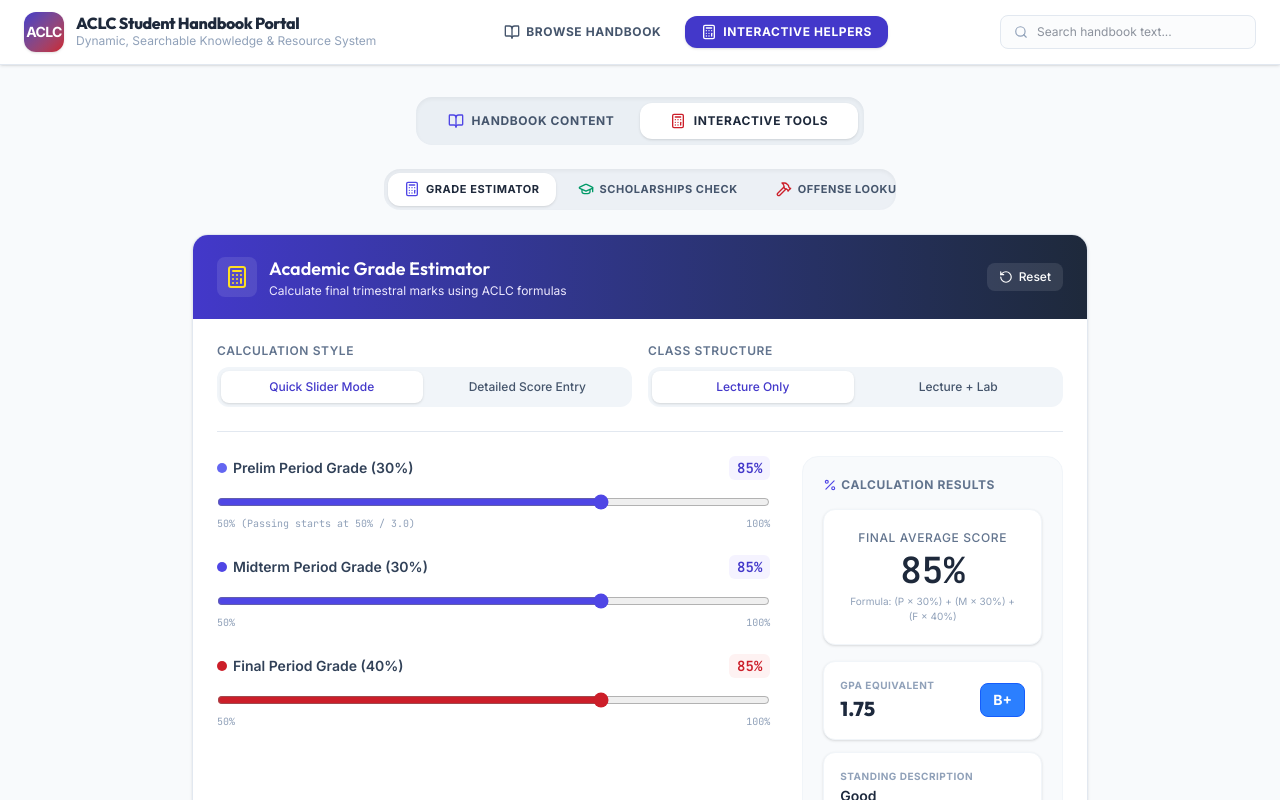
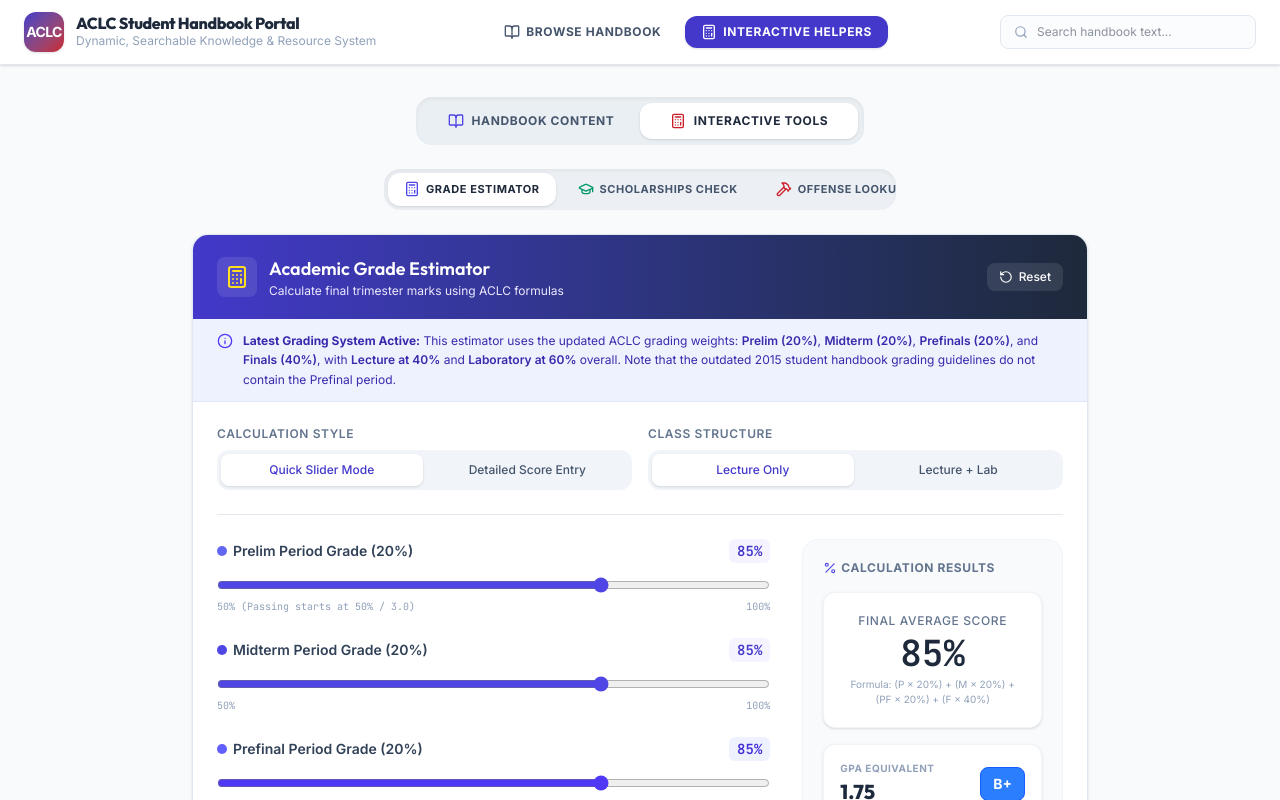
Before and after one commit to digitalartistbem/Student_Handbook, a React (Vite) app: page / in a window 1280 px wide. Both pictures are taken after a click on the button "INTERACTIVE HELPERS". Shown: the top 800 px of the page. Built offline with nearby package versions, Linux system fonts and the light colour scheme.

Commit message:
feat: update grade calculator and add disclaimers
- Add prefinal term support to grade calculator
- Include 2015 handbook disclaimer in scholarship checker
- Clean up UI, remove base path, and delete legacy deployment workflow

```diff
--- a/src/components/GradeCalculator.tsx
+++ b/src/components/GradeCalculator.tsx
@@ -32,28 +32,32 @@
   // Quick mode states (direct percentages)
   const [prelimPct, setPrelimPct] = useState<number>(85);
   const [midtermPct, setMidtermPct] = useState<number>(85);
+  const [prefinalPct, setPrefinalPct] = useState<number>(85);
   const [finalPct, setFinalPct] = useState<number>(85);
 
-  // Detailed mode states (Prelim, Midterm, Final breakdowns)
+  // Detailed mode states (Prelim, Midterm, Prefinal, Final breakdowns)
   const [detailedGrades, setDetailedGrades] = useState({
     prelim: { lecQuizzes: '', lecParticipation: '', lecExam: '', labExp: '', labParticipation: '', labExam: '' },
     midterm: { lecQuizzes: '', lecParticipation: '', lecExam: '', labExp: '', labParticipation: '', labExam: '' },
+    prefinal: { lecQuizzes: '', lecParticipation: '', lecExam: '', labExp: '', labParticipation: '', labExam: '' },
     final: { lecQuizzes: '', lecParticipation: '', lecExam: '', labExp: '', labParticipation: '', labExam: '' },
   });
 
   const handleReset = () => {
     setPrelimPct(85);
     setMidtermPct(85);
+    setPrefinalPct(85);
     setFinalPct(85);
     setDetailedGrades({
       prelim: { lecQuizzes: '', lecParticipation: '', lecExam: '', labExp: '', labParticipation: '', labExam: '' },
       midterm: { lecQuizzes: '', lecParticipation: '', lecExam: '', labExp: '', labParticipation: '', labExam: '' },
+      prefinal: { lecQuizzes: '', lecParticipation: '', lecExam: '', labExp: '', labParticipation: '', labExam: '' },
       final: { lecQuizzes: '', lecParticipation: '', lecExam: '', labExp: '', labParticipation: '', labExam: '' },
     });
   };
 
   // Calculate detailed term grade
-  const calculateDetailedTermGrade = (period: 'prelim' | 'midterm' | 'final') => {
+  const calculateDetailedTermGrade = (period: 'prelim' | 'midterm' | 'prefinal' | 'final') => {
     const data = detailedGrades[period];
 
     // Parse values or fallback to default 0
@@ -74,8 +78,8 @@
       // Lab Term Grade = 40% experiments + 10% class participation + 50% major exam
       const labGrade = (lbExp * 0.4) + (lbPart * 0.1) + (lbExam * 0.5);
 
-      // Total Term Grade = 60% Lecture + 40% Lab
-      const totalGrade = (lectureGrade * 0.6) + (labGrade * 0.4);
+      // Total Period Grade = 40% Lecture + 60% Lab (since lecture is 40% and lab is 60%)
+      const totalGrade = (lectureGrade * 0.4) + (labGrade * 0.6);
       return Math.min(100, Math.max(0, totalGrade));
     }
   };
@@ -84,31 +88,35 @@
   let finalPercentage = 0;
   let computedPrelim = 0;
   let computedMidterm = 0;
+  let computedPrefinal = 0;
   let computedFinal = 0;
 
   if (mode === 'quick') {
     computedPrelim = prelimPct;
     computedMidterm = midtermPct;
+    computedPrefinal = prefinalPct;
     computedFinal = finalPct;
-    // Formula: 30% Prelim + 30% Midterm + 40% Final
-    finalPercentage = (prelimPct * 0.3) + (midtermPct * 0.3) + (finalPct * 0.4);
+    // Formula: 20% Prelim + 20% Midterm + 20% Prefinal + 40% Final
+    finalPercentage = (prelimPct * 0.2) + (midtermPct * 0.2) + (prefinalPct * 0.2) + (finalPct * 0.4);
   } else {
     computedPrelim = calculateDetailedTermGrade('prelim');
     computedMidterm = calculateDetailedTermGrade('midterm');
+    computedPrefinal = calculateDetailedTermGrade('prefinal');
     computedFinal = calculateDetailedTermGrade('final');
-    finalPercentage = (computedPrelim * 0.3) + (computedMidterm * 0.3) + (computedFinal * 0.4);
+    finalPercentage = (computedPrelim * 0.2) + (computedMidterm * 0.2) + (computedPrefinal * 0.2) + (computedFinal * 0.4);
   }
 
   // Rounding for UI
   const displayPrelim = Math.round(computedPrelim * 100) / 100;
   const displayMidterm = Math.round(computedMidterm * 100) / 100;
+  const displayPrefinal = Math.round(computedPrefinal * 100) / 100;
   const displayFinal = Math.round(computedFinal * 100) / 100;
   const displayFinalPct = Math.round(finalPercentage * 100) / 100;
 
   const resultEquivalent = getGradeEquivalent(finalPercentage);
 
   const handleDetailedChange = (
-    period: 'prelim' | 'midterm' | 'final',
+    period: 'prelim' | 'midterm' | 'prefinal' | 'final',
     field: string,
     value: string
   ) => {
@@ -136,7 +144,7 @@
           </div>
           <div>
             <h3 className="font-display font-semibold text-lg">Academic Grade Estimator</h3>
-            <p className="text-xs text-navy-100">Calculate final trimestral marks using ACLC formulas</p>
+            <p className="text-xs text-navy-100">Calculate final trimester marks using ACLC formulas</p>
           </div>
         </div>
         <button
@@ -146,6 +154,14 @@
           <RotateCcw className="w-3.5 h-3.5" />
           Reset
         </button>
+      </div>
+
+      {/* Latest Grading System Disclaimer Banner */}
+      <div className="bg-indigo-50 border-b border-indigo-100 px-6 py-3 flex gap-2.5 items-start">
+        <Info className="w-4 h-4 text-indigo-600 shrink-0 mt-0.5" />
+        <div className="text-xs text-indigo-800 leading-relaxed">
+          <span className="font-bold">Latest Grading System Active:</span> This estimator uses the updated ACLC grading weights: <strong className="font-semibold">Prelim (20%)</strong>, <strong className="font-semibold">Midterm (20%)</strong>, <strong className="font-semibold">Prefinals (20%)</strong>, and <strong className="font-semibold">Finals (40%)</strong>, with <strong className="font-semibold">Lecture at 40%</strong> and <strong className="font-semibold">Laboratory at 60%</strong> overall. Note that the outdated 2015 student handbook grading guidelines do not contain the Prefinal period.
+        </div>
       </div>
 
       <div className="p-6">
@@ -203,7 +219,7 @@
                   <div className="flex justify-between items-center mb-2">
                     <span className="text-sm font-semibold text-slate-700 flex items-center gap-1.5">
                       <span className="w-2.5 h-2.5 rounded-full bg-navy-500"></span>
-                      Prelim Period Grade (30%)
+                      Prelim Period Grade (20%)
                     </span>
                     <span className="font-mono text-sm font-bold text-navy-700 bg-navy-50 px-2 py-0.5 rounded-md">
                       {prelimPct}%
@@ -227,7 +243,7 @@
                   <div className="flex justify-between items-center mb-2">
                     <span className="text-sm font-semibold text-slate-700 flex items-center gap-1.5">
                       <span className="w-2.5 h-2.5 rounded-full bg-navy-600"></span>
-                      Midterm Period Grade (30%)
+                      Midterm Period Grade (20%)
                     </span>
                     <span className="font-mono text-sm font-bold text-navy-700 bg-navy-50 px-2 py-0.5 rounded-md">
                       {midtermPct}%
@@ -240,6 +256,30 @@
                     value={midtermPct}
                     onChange={(e) => setMidtermPct(parseInt(e.target.value))}
                     className="w-full accent-navy-600 h-2 bg-slate-100 rounded-lg cursor-pointer"
+                  />
+                  <div className="flex justify-between text-[10px] text-slate-400 font-mono mt-1">
+                    <span>50%</span>
+                    <span>100%</span>
+                  </div>
+                </div>
+
+                <div>
+                  <div className="flex justify-between items-center mb-2">
+                    <span className="text-sm font-semibold text-slate-700 flex items-center gap-1.5">
+                      <span className="w-2.5 h-2.5 rounded-full bg-indigo-500"></span>
+                      Prefinal Period Grade (20%)
+                    </span>
+                    <span className="font-mono text-sm font-bold text-indigo-700 bg-indigo-50 px-2 py-0.5 rounded-md">
+                      {prefinalPct}%
+                    </span>
+                  </div>
+                  <input
+                    type="range"
+                    min="50"
+                    max="100"
+                    value={prefinalPct}
+                    onChange={(e) => setPrefinalPct(parseInt(e.target.value))}
+                    className="w-full accent-indigo-600 h-2 bg-slate-100 rounded-lg cursor-pointer"
                   />
                   <div className="flex justify-between text-[10px] text-slate-400 font-mono mt-1">
                     <span>50%</span>
@@ -281,14 +321,14 @@
                   </div>
                 </div>
 
-                {/* Grid for Prelim, Midterm, Final blocks */}
+                {/* Grid for Prelim, Midterm, Prefinal, Final blocks */}
                 <div className="space-y-6">
                   {/* Period Block Generator */}
-                  {(['prelim', 'midterm', 'final'] as const).map((period) => (
-                    <div key={period} className="bg-white rounded-xl border border-slate-100 shadow-sm overflow-hidden">
-                      <div className="bg-slate-100/80 px-4 py-2.5 border-b border-slate-100 flex justify-between items-center">
+                  {(['prelim', 'midterm', 'prefinal', 'final'] as const).map((period) => (
+                    <div key={period} className="bg-white rounded-xl border border-slate-200 shadow-sm overflow-hidden">
+                      <div className="bg-slate-100/80 px-4 py-2.5 border-b border-slate-200 flex justify-between items-center">
                         <span className="font-display font-semibold text-xs uppercase tracking-wider text-slate-700">
-                          {period} term period {period === 'final' ? '(40% Weight)' : '(30% Weight)'}
+                          {period} term period {period === 'final' ? '(40% Weight)' : '(20% Weight)'}
                         </span>
                         <span className="font-mono text-xs text-navy-600 font-bold bg-white px-2 py-0.5 rounded shadow-sm">
                           Period Grade: {Math.round(calculateDetailedTermGrade(period) * 100) / 100}%
@@ -300,7 +340,7 @@
                         <div className="space-y-3">
                           <h4 className="text-[11px] font-bold uppercase tracking-wider text-navy-700 flex items-center gap-1">
                             <BookOpen className="w-3 h-3" />
-                            Lecture Scores (60% weight if Lab)
+                            Lecture Scores (40% weight if Lab)
                           </h4>
 
                           <div className="grid grid-cols-3 gap-2">
@@ -342,7 +382,7 @@
                           <div className="space-y-3 border-t md:border-t-0 md:border-l border-slate-100 pt-3 md:pt-0 md:pl-4">
                             <h4 className="text-[11px] font-bold uppercase tracking-wider text-amber-600 flex items-center gap-1">
                               <Sparkles className="w-3 h-3" />
-                              Laboratory Scores (40% weight)
+                              Laboratory Scores (60% weight)
                             </h4>
 
                             <div className="grid grid-cols-3 gap-2">
@@ -406,7 +446,7 @@
                   {displayFinalPct}%
                 </div>
                 <p className="text-[10px] text-slate-400">
-                  Formula: (P × 30%) + (M × 30%) + (F × 40%)
+                  Formula: (P × 20%) + (M × 20%) + (PF × 20%) + (F × 40%)
                 </p>
               </div>
 
@@ -431,18 +471,22 @@
               {/* History scale mapping highlights */}
               <div className="mt-4 border-t border-slate-200/60 pt-4">
                 <h5 className="text-[10px] font-bold uppercase tracking-wider text-slate-400 mb-2">Equivalent Trimester Scores</h5>
-                <div className="grid grid-cols-3 gap-1.5 text-[10px] text-center font-mono">
+                <div className="grid grid-cols-4 gap-1.5 text-[10.5px] text-center font-mono">
                   <div className="bg-white p-1.5 rounded border border-slate-200/50">
-                    <span className="text-slate-400 block mb-0.5">Prelims</span>
-                    <span className="text-slate-700 font-bold">{displayPrelim}%</span>
+                    <span className="text-slate-400 block mb-0.5 text-[9px]">Prelim</span>
+                    <span className="text-slate-700 font-bold text-xs">{displayPrelim}%</span>
                   </div>
                   <div className="bg-white p-1.5 rounded border border-slate-200/50">
-                    <span className="text-slate-400 block mb-0.5">Midterms</span>
-                    <span className="text-slate-700 font-bold">{displayMidterm}%</span>
+                    <span className="text-slate-400 block mb-0.5 text-[9px]">Midterm</span>
+                    <span className="text-slate-700 font-bold text-xs">{displayMidterm}%</span>
                   </div>
                   <div className="bg-white p-1.5 rounded border border-slate-200/50">
-                    <span className="text-slate-400 block mb-0.5">Finals</span>
-                    <span className="text-slate-700 font-bold">{displayFinal}%</span>
+                    <span className="text-slate-400 block mb-0.5 text-[9px]">Prefinal</span>
+                    <span className="text-slate-700 font-bold text-xs">{displayPrefinal}%</span>
+                  </div>
+                  <div className="bg-white p-1.5 rounded border border-slate-200/50">
+                    <span className="text-slate-400 block mb-0.5 text-[9px]">Final</span>
+                    <span className="text-slate-700 font-bold text-xs">{displayFinal}%</span>
                   </div>
                 </div>
               </div>
```
Also changed, not shown: src/App.tsx (+1 -9 lines), src/components/ScholarshipChecker.tsx (+9 -1 lines), vite.config.ts (+1 -2 lines).
